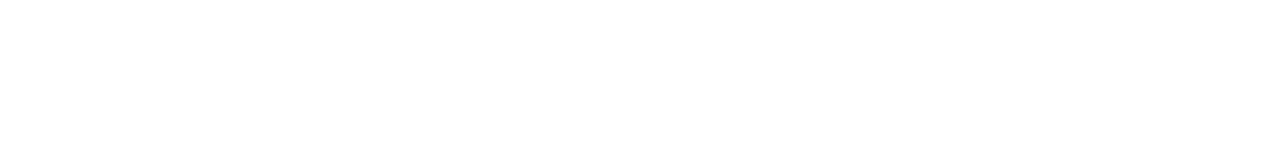
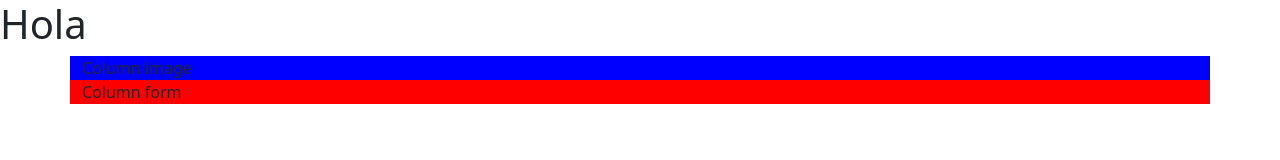
Before and after one commit to monzeromer-lab/clinic-app-semester-project, an Electron app: page front/index.html in a window 1280 px wide. Drawn offline with Linux system fonts and the light colour scheme.

Commit message:
setting the grid in the login page

```diff
--- a/front/index.html
+++ b/front/index.html
@@ -1,12 +1,30 @@
 <!DOCTYPE html>
 <html lang="en">
+
 <head>
     <meta charset="UTF-8">
     <meta http-equiv="X-UA-Compatible" content="IE=edge">
     <meta name="viewport" content="width=device-width, initial-scale=1.0">
     <title>Clinic</title>
+    <link rel="stylesheet" href="../src/assets/css/bootstrap-grid.min.css">
+    <link rel="stylesheet" href="../src/assets/css/bootstrap.min.css">
+    <link rel="stylesheet" href="../src/assets/css/main.css">
 </head>
+
 <body>
+    <h1>Hola</h1>
 
+    <div class="container">
+        <div class="row">
+          <div class=".col-lg-4" id="blue">
+            Column image
+          </div>
+          <div class=".col-sm-4" id="red">
+            Column form
+          </div>
+        </div>
+      </div>
+    <script src="../src/assets/js/bootstrap.bundle.min.js"></script>
 </body>
+
 </html>
--- a/server.js
+++ b/server.js
@@ -1,5 +1,7 @@
 const express = require('express');
 const app = express();
+
+app.use("/", express.static("./"))
 
 app.get("/", (req, res) => {
     res.sendFile("./front/index.html");
--- /dev/null
+++ b/src/assets/css/main.css
@@ -0,0 +1,6 @@
+#blue{
+    background-color: blue;
+}
+#red{
+    background-color: red;
+}
```
